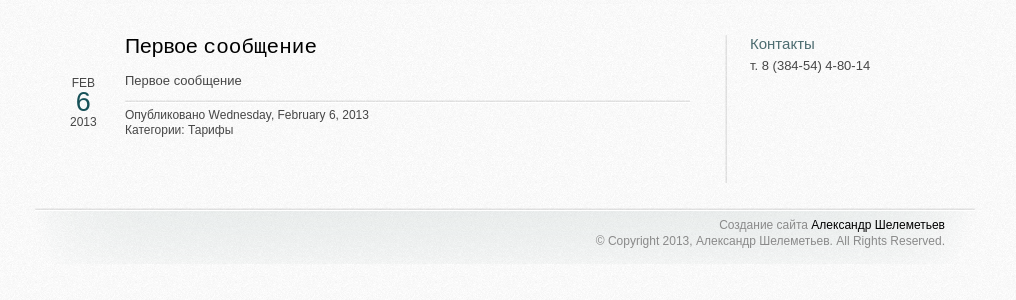
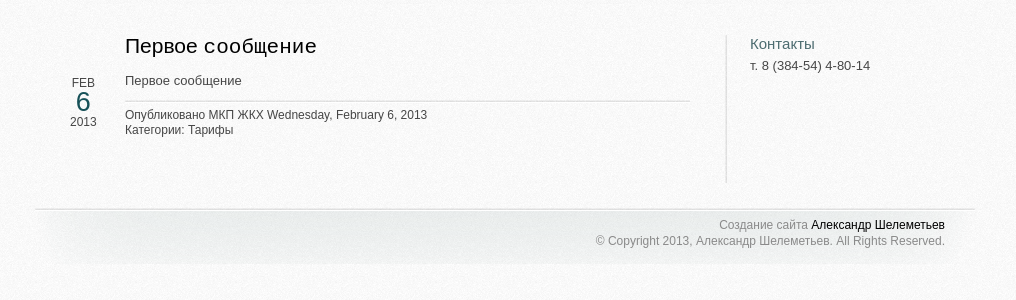
Before and after one commit to jkhtopki/jkhtopki.github.com, a Jekyll site: the page built from index.html, in a window 1280 px wide. Shown: the part 195-495 px from the top of the page, without its empty margins (135-1151 px from the left). Built offline with Jekyll 4.4.1, drawn with Linux system fonts in a browser that asks for light colours; the list of posts is cut into pages by our own code.

Commit message:
auto commit

```diff
--- a/_config.yml
+++ b/_config.yml
@@ -12,6 +12,9 @@ feed:           /atom.xml
 description:    "официальный сайт МКП ЖКХ г.Топки"
 comment:        официальный сайт МКП ЖКХ г.Топки
 
+author:
+    name:       МКП ЖКХ
+
 contact:
     name:       МКП "ЖКХ"
     address:	652300, РФ, Кемеровская обл., г. Топки, ул. Горная, д.17
@@ -19,8 +22,6 @@ contact:
     email:      mkpjkh-topki@mail.ru
     phone: 	8 (384-54) 4-80-14
 
-contact:
-    name:       МКП "ЖКХ"
 
 about: >
     т. 8 (384-54) 4-80-14
```
Also changed, not shown: 1 other file.
